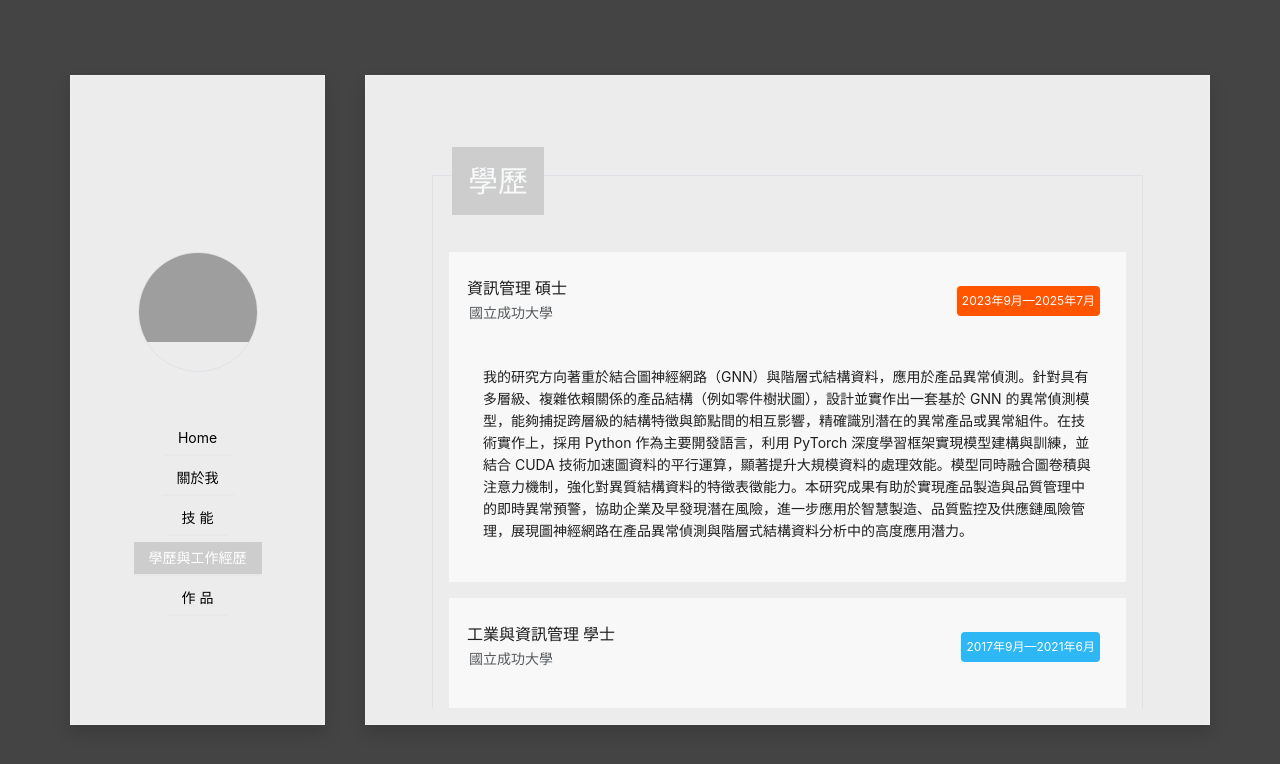
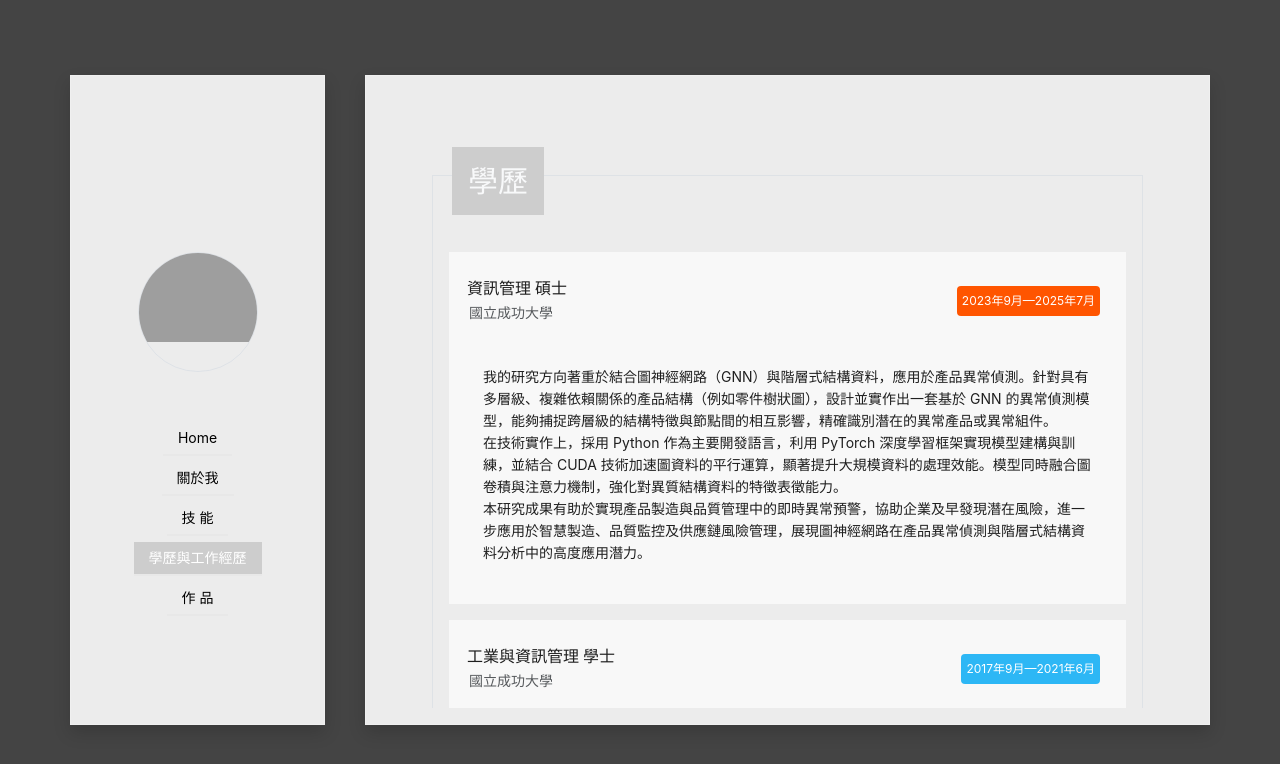
Before and after one commit to enter1130/enter1130.github.io, a React (Vite) app: page / in a window 1280 px wide. Both pictures are taken after a click on the button "學歷與工作經歷". Shown: the top 764 px of the page. Built offline with nearby package versions, Linux system fonts and the light colour scheme; grey boxes are pictures that could not be loaded.

Commit message:
2025-07-03 update:website fix bug

```diff
--- a/src/Home/Education.jsx
+++ b/src/Home/Education.jsx
@@ -30,7 +30,7 @@ function Education() {
       "img":'https://img.icons8.com/?size=100&id=23319&format=png&color=000000',
       "date":'2023年9月—2025年7月',
       "color":'#f50',
-      "content":'我的研究方向著重於結合圖神經網路（GNN）與階層式結構資料，應用於產品異常偵測。針對具有多層級、複雜依賴關係的產品結構（例如零件樹狀圖），設計並實作出一套基於 GNN 的異常偵測模型，能夠捕捉跨層級的結構特徵與節點間的相互影響，精確識別潛在的異常產品或異常組件。在技術實作上，採用 Python 作為主要開發語言，利用 PyTorch 深度學習框架實現模型建構與訓練，並結合 CUDA 技術加速圖資料的平行運算，顯著提升大規模資料的處理效能。模型同時融合圖卷積與注意力機制，強化對異質結構資料的特徵表徵能力。本研究成果有助於實現產品製造與品質管理中的即時異常預警，協助企業及早發現潛在風險，進一步應用於智慧製造、品質監控及供應鏈風險管理，展現圖神經網路在產品異常偵測與階層式結構資料分析中的高度應用潛力。'
+      "content":'我的研究方向著重於結合圖神經網路（GNN）與階層式結構資料，應用於產品異常偵測。針對具有多層級、複雜依賴關係的產品結構（例如零件樹狀圖），設計並實作出一套基於 GNN 的異常偵測模型，能夠捕捉跨層級的結構特徵與節點間的相互影響，精確識別潛在的異常產品或異常組件。<br />在技術實作上，採用 Python 作為主要開發語言，利用 PyTorch 深度學習框架實現模型建構與訓練，並結合 CUDA 技術加速圖資料的平行運算，顯著提升大規模資料的處理效能。模型同時融合圖卷積與注意力機制，強化對異質結構資料的特徵表徵能力。<br />本研究成果有助於實現產品製造與品質管理中的即時異常預警，協助企業及早發現潛在風險，進一步應用於智慧製造、品質監控及供應鏈風險管理，展現圖神經網路在產品異常偵測與階層式結構資料分析中的高度應用潛力。'
     },{
       "name":'工業與資訊管理 學士',
       "school":'國立成功大學',
@@ -72,7 +72,7 @@ function Education() {
                     <Col xs={24} sm={24} md={12} lg={12} xl={12} className="text-md-end"><Tag color={item.color} className="p-1">{item.date}</Tag></Col>
                   </Row>
                   <div className="p-3 mb-3">
-                    {item.content}
+                    <div dangerouslySetInnerHTML={{__html:item.content}} />
                   </div>
                 </div>
               </div>
```
